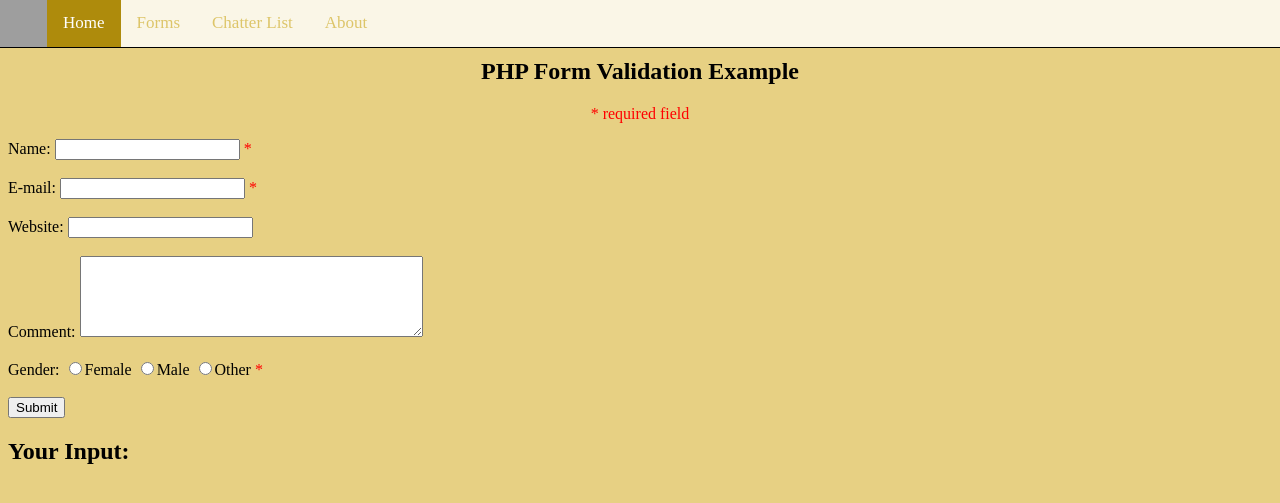
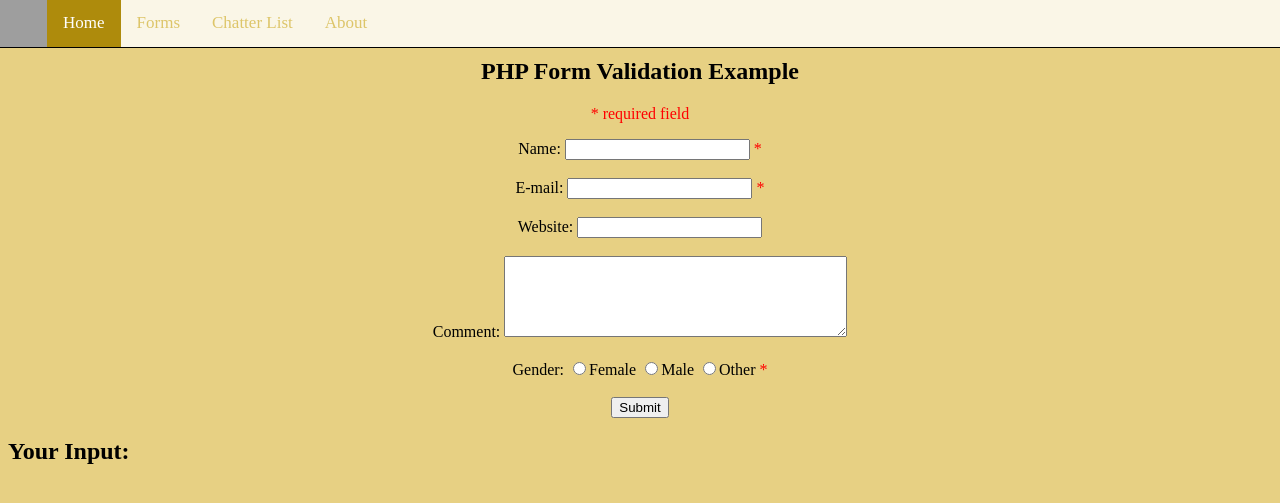
Before and after one commit to ldlaigo/week9, a PHP site: page /forms.php in a window 1280 px wide. Shown: the top 503 px of the page. Run offline with PHP 8.4, Linux system fonts and the light colour scheme; grey boxes are pictures that could not be loaded.

Commit message:
Update forms.php

```diff
--- a/forms.php
+++ b/forms.php
@@ -122,7 +122,7 @@ function test_input($data) {
 
 <h2 style="text-align:center;">PHP Form Validation Example</h2>
 <p style="text-align:center;"><span class="error">* required field</span></p>
-<form style="display: block; margin-left: auto; margin-right: auto;" method="post" action="<?php echo htmlspecialchars($_SERVER["PHP_SELF"]);?>">
+<form align="center" method="post" action="<?php echo htmlspecialchars($_SERVER["PHP_SELF"]);?>">
   Name: <input type="text" name="name" value="<?php echo $name;?>">
   <span class="error">* <?php echo $nameErr;?></span>
   <br><br>
```
